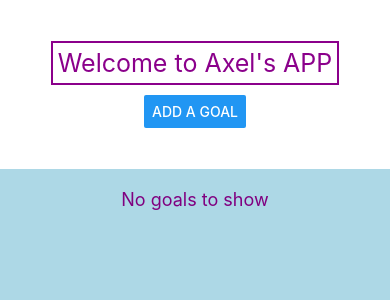
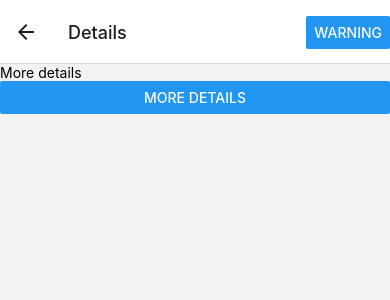
Before and after one commit to Axel-Q/goal-tracker-mobile, a React Native app: screen /Details in a window 390 px wide. Shown: the top 300 px of the page. Built offline with nearby package versions, Linux system fonts and the light colour scheme.

Commit message:
Moved all the code from App.js to Home.js and encapsulated the app within a NavigationContainer.

```diff
--- a/App.js
+++ b/App.js
@@ -1,147 +1,45 @@
-import {StatusBar} from 'expo-status-bar';
-import {Button, SafeAreaView, StyleSheet, Text, TextInput, View, ScrollView, FlatList, Alert} from 'react-native';
-import {useState, useRef} from 'react';
-import Header from "./Components/Header";
 import React from "react";
-import Input from "./Components/Input";
-import GoalItem from "./Components/GoalItem";
+import {NavigationContainer} from "@react-navigation/native";
+import Home from "./Components/Home";
+import {createNativeStackNavigator} from "@react-navigation/native-stack";
+import {GoalDetails} from "./Components/GoalDetails";
+import {Button} from "react-native";
+
+const Stack = createNativeStackNavigator();
 
 export default function App() {
-    const appName = "Axel's APP";
-    const [inputData, setInputData] = useState('');
-    const [modalVisible, setModalVisible] = useState(false);
-    const [goals, setGoals] = useState([]);
-    const handleVisibility = () => {
-        setModalVisible(true);
-    }
-
-    function handleInputData(data) {
-        console.log("console logout ", data);
-        setInputData("study: " + data);
-        setModalVisible(false);
-        // add the new goal to the list of goals
-        const newGoal = {id: Math.random(), text: data};
-        console.log("newGoal", newGoal);
-        // make a new goal and store the recent goals to the list of goals using  state setter function
-        setGoals((currentGoals) => {
-            return [...currentGoals, newGoal];
-        })
-    }
-
-    function handleCancel() {
-        setModalVisible(false);
-    }
-
-    function handleDelete(id) {
-        setGoals((currentGoals) => {
-            return currentGoals.filter((goal) => goal.id !== id);
-        });
-    }
-
-    function handleDeleteAll() {
-        Alert.alert(
-            'Delete All Goals',
-            'Are you sure you want to delete all goals?',
-            [
-                {text: 'No', style: 'cancel'},
-                {text: 'Yes', onPress: () => setGoals([])},
-            ],
-            {cancelable: false}
-        );
-    }
-
-    const listSeparator = () => {
-        return <View style={styles.separator}/>
-    }
-
-
     return (
-        <SafeAreaView style={styles.container}>
-            <StatusBar style="auto"/>
-            <View style={styles.topView}>
-                <Header name={appName}/>
-                <Button title={'Add a goal'} onPress={handleVisibility}/>
-                <Input textInputFocus={true}
-                       inputHandler={handleInputData}
-                       visible={modalVisible}
-                       cancelHandler={handleCancel}/>
-            </View>
-            <View style={styles.bottomView}>
-
-                <FlatList
-                    contentContainerStyle={styles.scrollViewContainer}
-                    data={goals}
-                    renderItem={({item}) => {
-                        return (
-                            <GoalItem goal={item} handleDelete={handleDelete}/>
-                        );
-                    }
-                    }
-                    ListEmptyComponent={
-                        <Text style={styles.noGoalsText}>No goals to show</Text>
-                    }
-                    ListHeaderComponent={
-                        goals.length > 0 ? (
-                            <Text style={styles.headerText}>My Goals</Text>
-                        ) : null
-                    }
-                    ListFooterComponent={
-                        goals.length > 0 ? (
-                            <Button
-                                title="Delete All"
-                                onPress={handleDeleteAll}
-                            />
-                        ) : null
-                    }
-                    ItemSeparatorComponent={listSeparator}
+        <NavigationContainer>
+            <Stack.Navigator>
+                <Stack.Screen name="Home" component={Home}
+                              options={{
+                                  title: 'All goals',
+                                  headerStyle: {
+                                      backgroundColor: '#009783',
+                                  },
+                                  headerTintColor: '#ffffff',
+                              }}/>
+                <Stack.Screen
+                    name="Details"
+                    component={GoalDetails}
+                    options={({navigation, route}) => {
+                        const goalText = route.params?.goal?.text || 'Details';
+                        return {
+                            title: goalText,
+                            headerRight: () => {
+                                return (
+                                    <Button
+                                        title="Warning"
+                                        onPress={() => {
+                                            console.log("Warning");
+                                            console.log("routr", route.params);
+                                        }}
+                                    />
+                                );
+                            },
+                        };
+                    }}
                 />
-            </View>
-        </SafeAreaView>
-    );
+            </Stack.Navigator>
+        </NavigationContainer>)
 }
-
-const styles = StyleSheet.create({
-    scrollViewContainer: {
-    },
-    container: {
-        flex: 1,
-        backgroundColor: '#fff',
-        // alignItems: 'center',
-        justifyContent: 'center',
-        padding: 20, // Added padding for better spacing
-    },
-    headerContainer: {
-        borderColor: 'purple',
-        borderWidth: 2,
-        padding: 5,
-        marginBottom: 20,
-    },
-    topView: {
-        flex: 1,
-        alignItems: "center",
-        justifyContent: "center",
-    },
-    bottomView: {
-        flex: 4,
-        backgroundColor: 'lightblue',
-        alignItems: "center",
-    },
-    noGoalsText: {
-        color: 'purple',
-        fontSize: 18,
-        textAlign: 'center',
-        marginTop: 20,
-    },
-    headerText: {
-        color: 'purple',
-        fontSize: 24,
-        fontWeight: 'bold',
-        textAlign: 'center',
-        marginVertical: 10,
-    },
-    separator: {
-        height: 3,
-        width: '100%',
-        backgroundColor: 'purple',
-    },
-});
--- /dev/null
+++ b/Components/GoalDetails.js
@@ -0,0 +1,21 @@
+import React from "react";
+import {Text, View, Button} from "react-native";
+
+export const GoalDetails = ({navigation, route}) => {
+    console.log("route", route.params);
+    return (
+        <View>
+
+            {route.params ? (
+                    <Text>GoalDetails with id {route.params.goal.id} and text is {route.params.goal.text}</Text>)
+                : (<Text>More details</Text>)}
+            <Button
+                title="More details"
+                onPress={() => {
+                    navigation.push("Details");
+                }}
+            />
+        </View>
+
+    );
+}
--- /dev/null
+++ b/Components/Home.js
@@ -0,0 +1,152 @@
+import {StatusBar} from 'expo-status-bar';
+import {Button, SafeAreaView, StyleSheet, Text, TextInput, View, ScrollView, FlatList, Alert} from 'react-native';
+import {useState, useRef} from 'react';
+import Header from "./Header";
+import React from "react";
+import Input from "./Input";
+import GoalItem from "./GoalItem";
+
+export default function Home({navigation}) {
+    const appName = "Axel's APP";
+    const [inputData, setInputData] = useState('');
+    const [modalVisible, setModalVisible] = useState(false);
+    const [goals, setGoals] = useState([]);
+    const handleVisibility = () => {
+        setModalVisible(true);
+    }
+
+    function handleInputData(data) {
+        console.log("console logout ", data);
+        setInputData("study: " + data);
+        setModalVisible(false);
+        // add the new goal to the list of goals
+        const newGoal = {id: Math.random(), text: data};
+        console.log("newGoal", newGoal);
+        // make a new goal and store the recent goals to the list of goals using  state setter function
+        setGoals((currentGoals) => {
+            return [...currentGoals, newGoal];
+        })
+    }
+
+    function handleCancel() {
+        setModalVisible(false);
+    }
+
+    function handleDelete(id) {
+        setGoals((currentGoals) => {
+            return currentGoals.filter((goal) => goal.id !== id);
+        });
+    }
+
+    function handleDeleteAll() {
+        Alert.alert(
+            'Delete All Goals',
+            'Are you sure you want to delete all goals?',
+            [
+                {text: 'No', style: 'cancel'},
+                {text: 'Yes', onPress: () => setGoals([])},
+            ],
+            {cancelable: false}
+        );
+    }
+
+    function handlePressGoal(pressGoal) {
+        console.log("handlePress", pressGoal);
+        navigation.navigate('Details', {goal: pressGoal});
+    }
+
+    const listSeparator = () => {
+        return <View style={styles.separator}/>
+    }
+
+
+    return (
+        <SafeAreaView style={styles.container}>
+            <StatusBar style="auto"/>
+            <View style={styles.topView}>
+                <Header name={appName}/>
+                <Button title={'Add a goal'} onPress={handleVisibility}/>
+                <Input textInputFocus={true}
+                       inputHandler={handleInputData}
+                       visible={modalVisible}
+                       cancelHandler={handleCancel}/>
+            </View>
+            <View style={styles.bottomView}>
+
+                <FlatList
+                    contentContainerStyle={styles.scrollViewContainer}
+                    data={goals}
+                    renderItem={({item}) => {
+                        return (
+                            <GoalItem goal={item} handleDelete={handleDelete} handlePress={handlePressGoal}/>
+                        );
+                    }
+                    }
+                    ListEmptyComponent={
+                        <Text style={styles.noGoalsText}>No goals to show</Text>
+                    }
+                    ListHeaderComponent={
+                        goals.length > 0 ? (
+                            <Text style={styles.headerText}>My Goals</Text>
+                        ) : null
+                    }
+                    ListFooterComponent={
+                        goals.length > 0 ? (
+                            <Button
+                                title="Delete All"
+                                onPress={handleDeleteAll}
+                            />
+                        ) : null
+                    }
+                    ItemSeparatorComponent={listSeparator}
+                />
+            </View>
+        </SafeAreaView>
+    );
+}
+
+const styles = StyleSheet.create({
+    scrollViewContainer: {
+    },
+    container: {
+        flex: 1,
+        backgroundColor: '#fff',
+        // alignItems: 'center',
+        justifyContent: 'center',
+        padding: 20, // Added padding for better spacing
+    },
+    headerContainer: {
+        borderColor: 'purple',
+        borderWidth: 2,
+        padding: 5,
+        marginBottom: 20,
+    },
+    topView: {
+        flex: 1,
+        alignItems: "center",
+        justifyContent: "center",
+    },
+    bottomView: {
+        flex: 4,
+        backgroundColor: 'lightblue',
+        alignItems: "center",
+    },
+    noGoalsText: {
+        color: 'purple',
+        fontSize: 18,
+        textAlign: 'center',
+        marginTop: 20,
+    },
+    headerText: {
+        color: 'purple',
+        fontSize: 24,
+        fontWeight: 'bold',
+        textAlign: 'center',
+        marginVertical: 10,
+    },
+    separator: {
+        height: 3,
+        width: '100%',
+        backgroundColor: 'purple',
+    },
+});
--- a/package.json
+++ b/package.json
@@ -9,10 +9,14 @@
     "web": "expo start --web"
   },
   "dependencies": {
+    "@react-navigation/native": "^6.1.18",
+    "@react-navigation/native-stack": "^6.11.0",
     "expo": "~51.0.28",
     "expo-status-bar": "~1.12.1",
     "react": "18.2.0",
-    "react-native": "0.74.5"
+    "react-native": "0.74.5",
+    "react-native-safe-area-context": "4.10.5",
+    "react-native-screens": "3.31.1"
   },
   "devDependencies": {
     "@babel/core": "^7.20.0"
```
Also changed, not shown: Components/GoalItem.js (+24 -2 lines), 1 other file (tests, documents, lock files or other folders).
